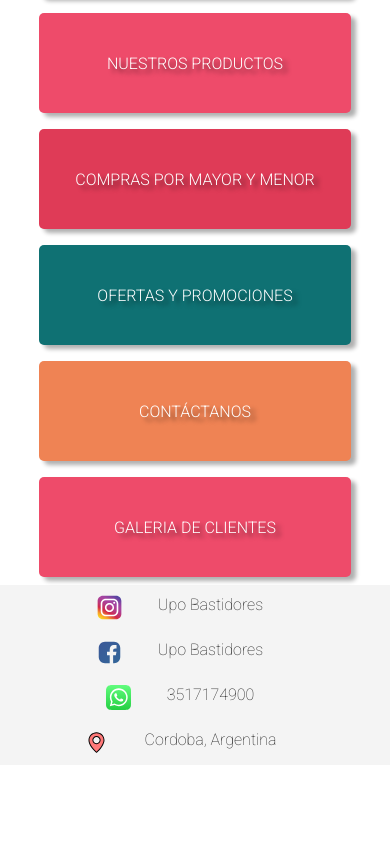
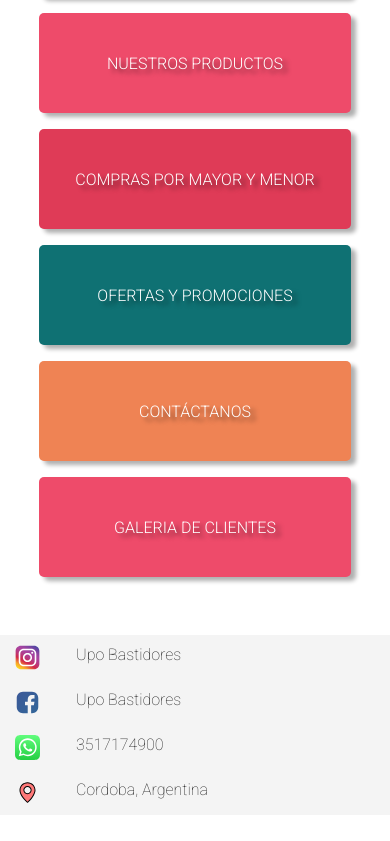
Before and after one commit to matiassalicru/upo-bastidores, a React (Create React App) app: page / in a window 390 px wide. Shown: the part 585-1426 px from the top of the page. Before the commit the page ends 1350 px from the top, so only its background shows below. Built offline with nearby package versions, Linux system fonts and the light colour scheme.

Commit message:
test safari 3

```diff
--- a/src/Routes/Componentes/Footer/Footer.css
+++ b/src/Routes/Componentes/Footer/Footer.css
@@ -39,13 +39,13 @@
 
   .footer-container {
   display: flex;
-    justify-content: center;
+  justify-content: space-between;
   align-items: center;
-    box-sizing: content-box;
+  box-sizing: border-box;
   flex-wrap: wrap;
-    width: 100vw;
+  width: auto;
   list-style: none;
-    margin: 0;
+  margin: 50px 0;
   background-color: #f4f4f4;
 }
 
```
Lines whose indentation alone changed are shown as unchanged.
